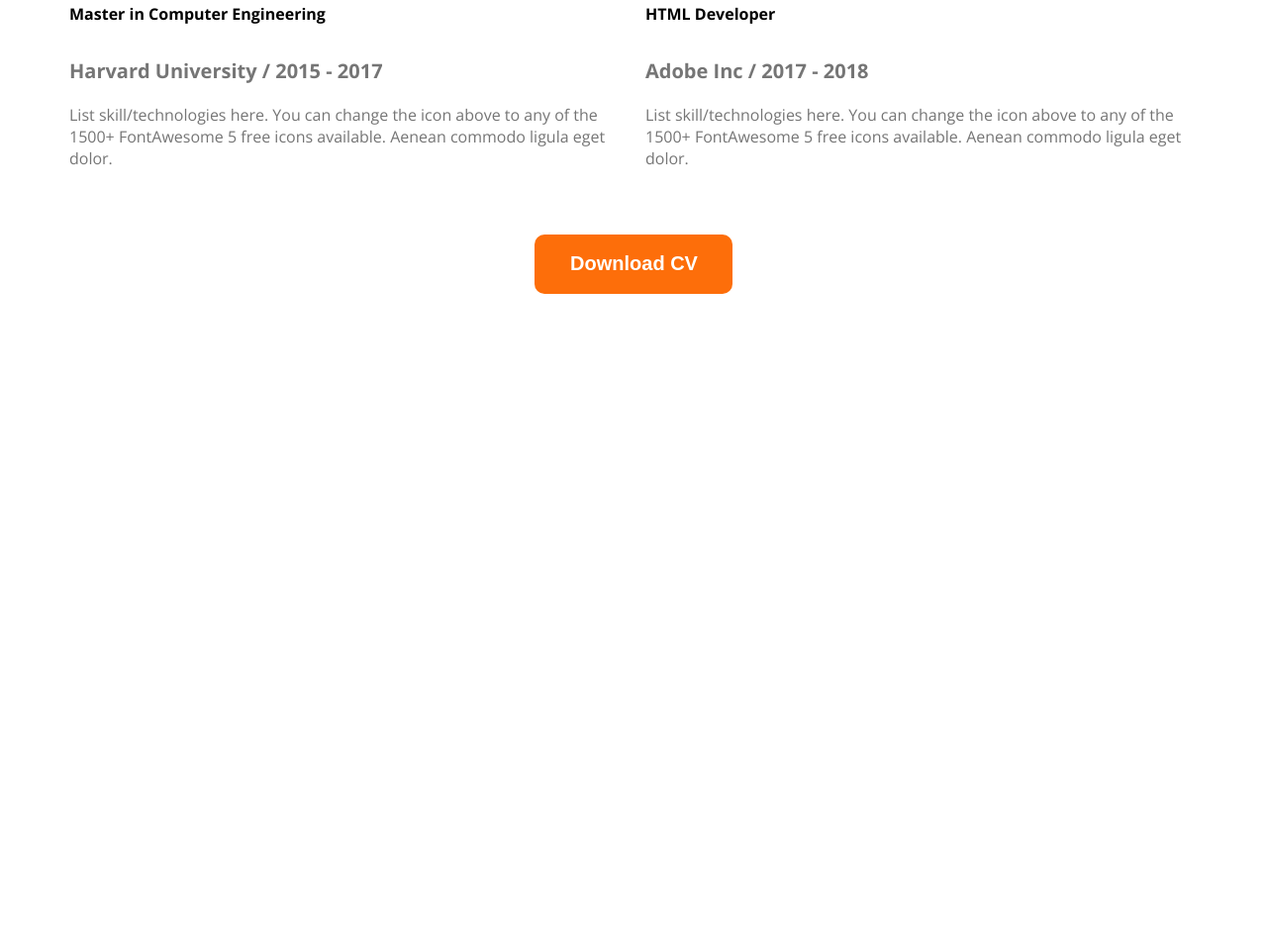
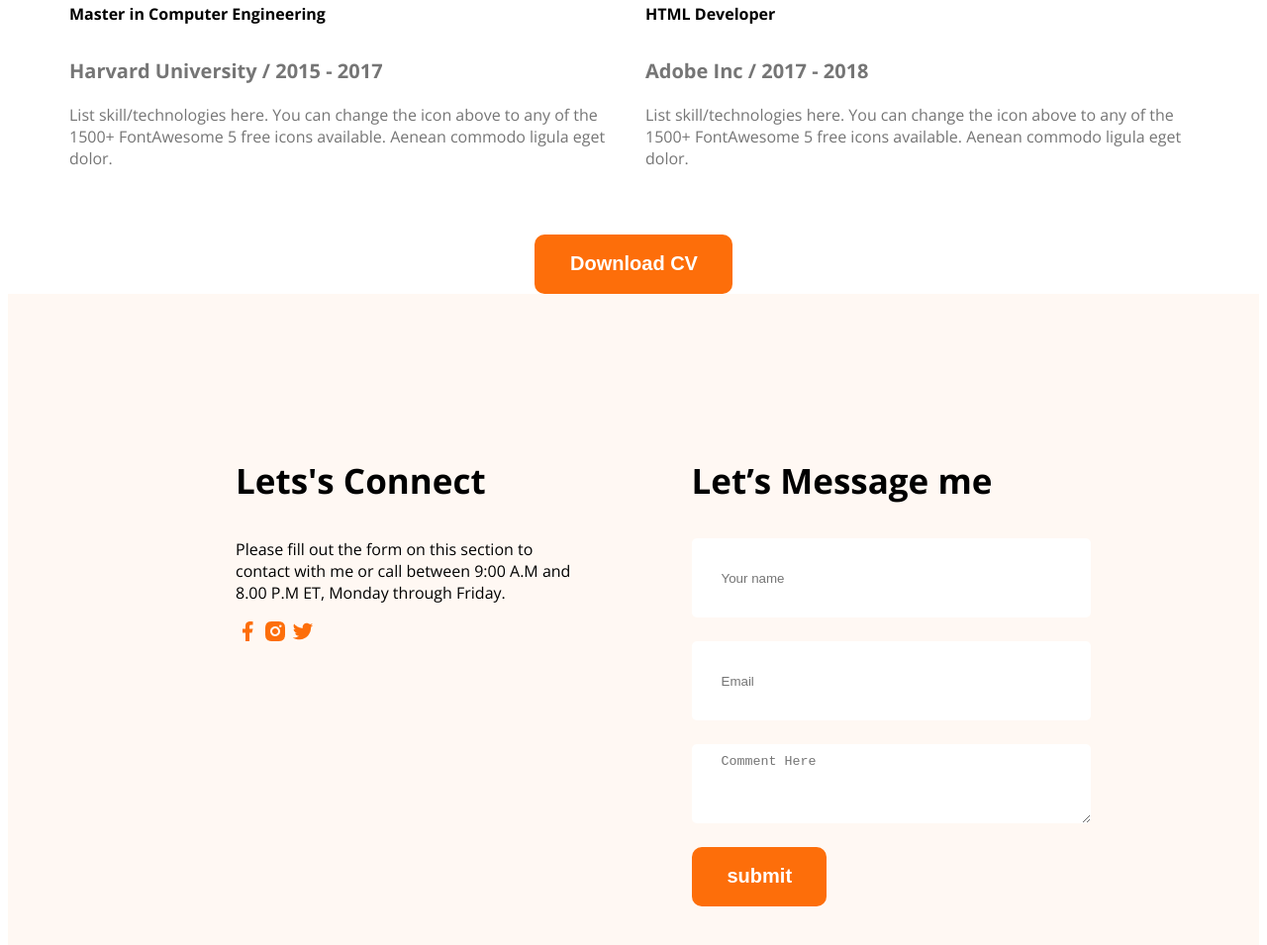
Before and after one commit to rahinhaque/portfolio-repo, a plain HTML site: page index.html in a window 1280 px wide. Shown: the part 2828-3783 px from the top of the page at 99% size. Before the commit the page ends 3133 px from the top, so only its background shows below. Drawn offline with nearby package versions, Linux system fonts and the light colour scheme.

Commit message:
added footer

```diff
--- a/index.html
+++ b/index.html
@@ -144,8 +144,24 @@ to any of the 1500+ FontAwesome 5 free icons available. Aenean commodo ligula eg
 
     </main>
 
-    <footer>
+    <footer class="second-bg">
+         <div class="footer-column">
+            <h3 class="section-title">Lets's Connect</h3>
+            <p>Please fill out the form on this section to contact with me or call between 9:00 A.M and 8.00 P.M ET, Monday through Friday.</p>
+            <div ic>
+                <a href=""><img src="images/icons/facebook.png" alt=""></a>
+                <a href=""><img src="images/icons/insta.png" alt=""></a>
+                <a href=""><img src="images/icons/twitter.png" alt=""></a>
+            </div>
+         </div>
+         <div class="footer-column">
+            <h3 class="section-title">Let’s Message me</h3>
 
+            <input type="text" name="" id="" placeholder="Your name">
+            <input type="email" name="" id="" placeholder="Email">
+            <textarea name="" id="" cols="50" rows="10" placeholder="Comment Here"></textarea>
+            <input class="btn-primary" type="submit" value="submit">
+         </div>
     </footer>
 </body>
 </html>
--- a/styles/portfolio.css
+++ b/styles/portfolio.css
@@ -192,3 +192,26 @@ main{
 .resume-dwld-cv{
     margin-top: 50px;
 }
+
+/* footer section  */
+
+footer{
+    padding: 130px 230px;
+    display: flex;
+    gap: 117px;
+}
+
+.footer-column{
+    width: 50%;
+}
+
+footer input[type="text"] ,  footer input[type="email"], footer textarea{
+    height: 60px;
+    background-color: white;
+    display: block;
+    padding: 10px 30px;
+    width: 100%;
+    margin-bottom: 24px;
+    border-radius: 5px;
+    border: none;
+}
```
